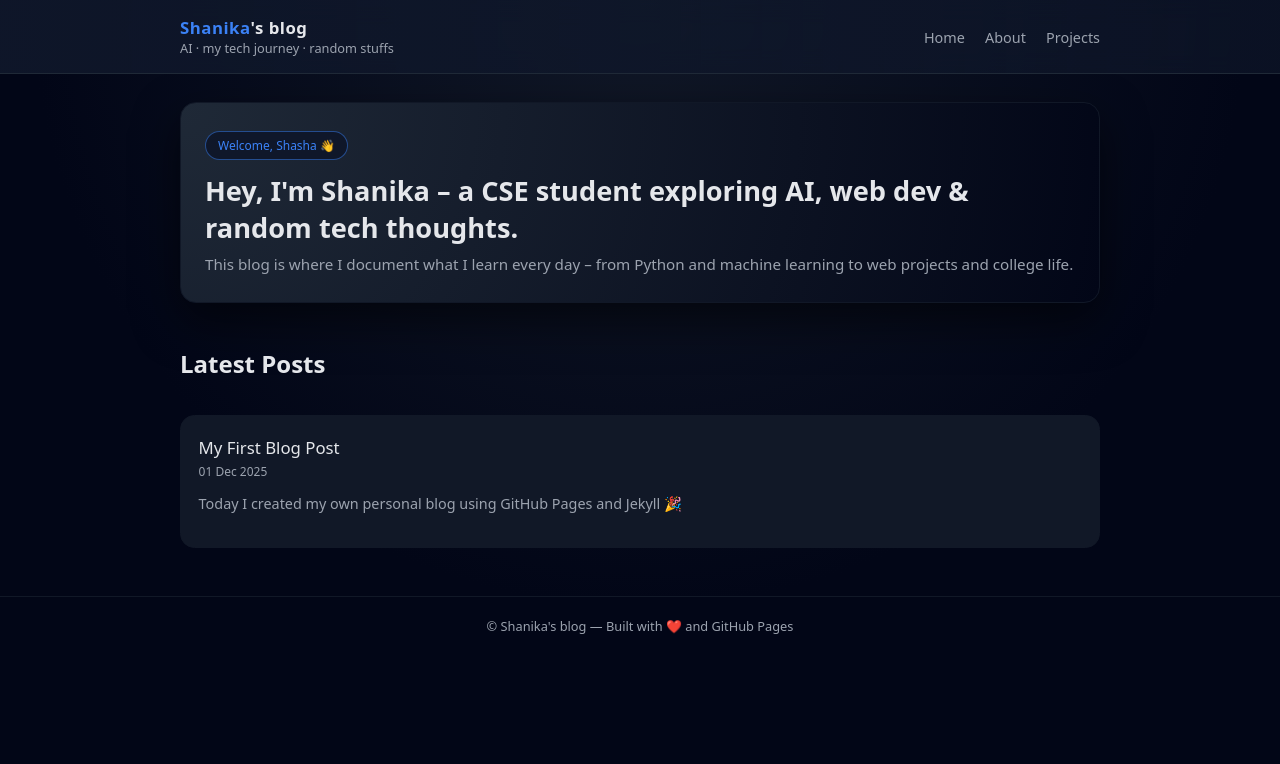
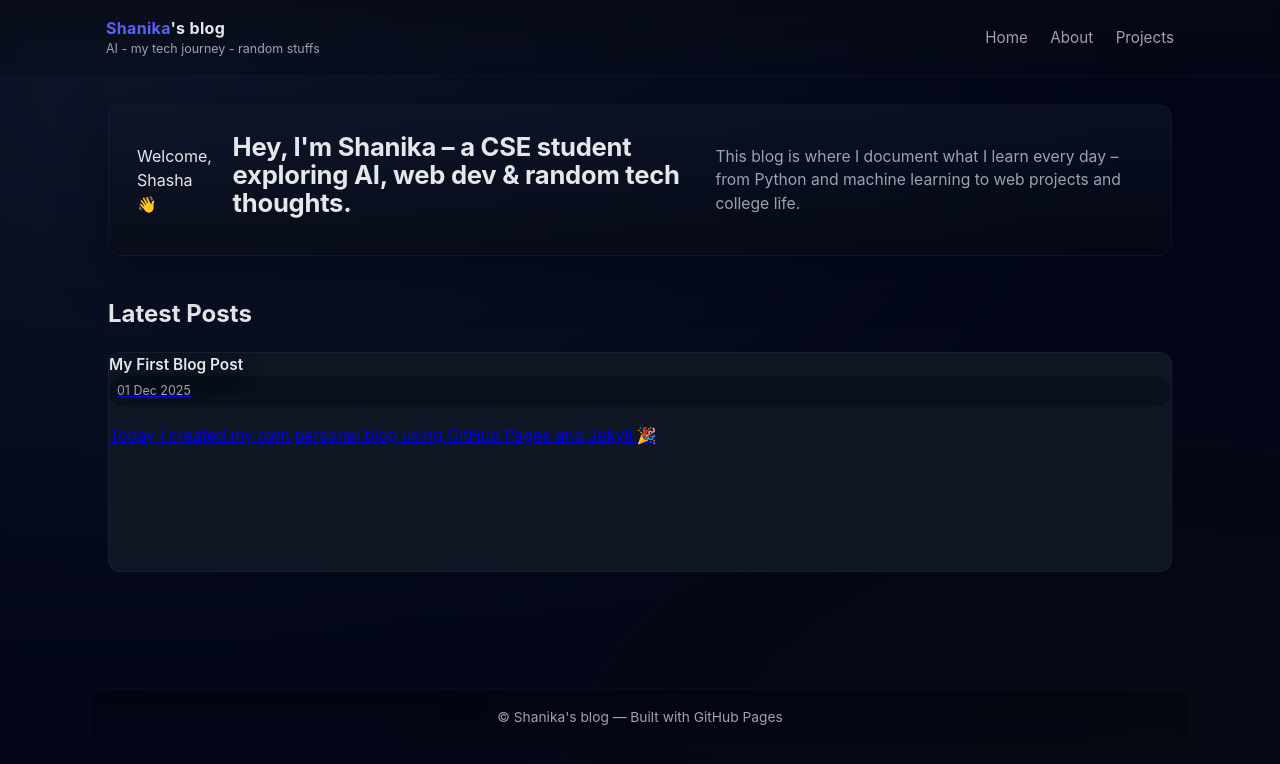
Before and after one commit to shanikashameems/shanikashameems.github.io, a Jekyll site: the page built from index.md, in a window 1280 px wide. Shown: the top 764 px of the page. Built offline with Jekyll 4.4.1, drawn with Linux system fonts in a browser that asks for light colours.

Commit message:
Update default.html

```diff
--- a/_layouts/default.html
+++ b/_layouts/default.html
@@ -2,180 +2,297 @@
 <html lang="en">
 <head>
   <meta charset="UTF-8" />
-  <title>{{ page.title }} | {{ site.title }}</title>
+  <title>{{ page.title | default: "Home" }} | {{ site.title }}</title>
   <meta name="viewport" content="width=device-width, initial-scale=1.0" />
+  <meta name="description" content="{{ site.description }}">
   <style>
-    :root {
-      --bg: #050710;
-      --bg-alt: #0b1020;
-      --accent: #3b82f6; /* blue */
+    :root{
+      --bg-0: #020617;
+      --bg-1: #0b1020;
+      --card: #0f1724;
+      --muted: #9ca3af;
       --text: #e5e7eb;
-      --muted: #9ca3af;
-      --card: #111827;
+      --accent: linear-gradient(90deg,#3b82f6,#7c3aed);
+      --accent-solid: #3b82f6;
+      --glass: rgba(255,255,255,0.03);
     }
-    * { box-sizing: border-box; }
-    body {
-      margin: 0;
-      font-family: system-ui, -apple-system, BlinkMacSystemFont, "Segoe UI", sans-serif;
-      background: radial-gradient(circle at top, #111827 0, #020617 55%);
-      color: var(--text);
-      min-height: 100vh;
+
+    *{box-sizing:border-box}
+    html,body{height:100%}
+    body{
+      margin:0;
+      font-family: Inter, ui-sans-serif, system-ui, -apple-system, "Segoe UI", Roboto, "Helvetica Neue", Arial;
+      background: radial-gradient(1000px 600px at 10% 10%, rgba(15,23,42,0.85), transparent),
+                  radial-gradient(800px 500px at 90% 90%, rgba(7,10,18,0.85), transparent),
+                  var(--bg-0);
+      color:var(--text);
+      -webkit-font-smoothing:antialiased;
+      -moz-osx-font-smoothing:grayscale;
+      min-height:100vh;
+      line-height:1.5;
     }
-    header {
-      border-bottom: 1px solid #1f2937;
-      position: sticky;
-      top: 0;
-      backdrop-filter: blur(12px);
-      background: linear-gradient(to right, rgba(15,23,42,0.95), rgba(15,23,42,0.7));
-      z-index: 10;
+
+    /* header */
+    header{
+      position:sticky;
+      top:0;
+      z-index:50;
+      backdrop-filter: blur(8px) saturate(120%);
+      background: linear-gradient(180deg, rgba(8,10,16,0.6), rgba(8,10,16,0.35));
+      border-bottom:1px solid rgba(255,255,255,0.03);
     }
-    .nav {
-      max-width: 960px;
-      margin: 0 auto;
-      padding: 1rem 1.25rem;
-      display: flex;
-      align-items: center;
-      justify-content: space-between;
-      gap: 1rem;
+    .nav{
+      max-width:1100px;
+      margin:0 auto;
+      padding:16px;
+      display:flex;
+      align-items:center;
+      justify-content:space-between;
+      gap:12px;
     }
-    .brand {
-      font-weight: 700;
-      letter-spacing: 0.03em;
-      font-size: 1.05rem;
+    .brand{
+      display:flex;
+      flex-direction:column;
     }
-    .brand span {
-      color: var(--accent);
+    .brand .name{
+      font-weight:700;
+      letter-spacing:0.02em;
+      font-size:1rem;
     }
-    .tagline {
-      font-size: .8rem;
-      color: var(--muted);
+    .brand .name span{
+      background: -webkit-linear-gradient(90deg,#3b82f6,#7c3aed);
+      -webkit-background-clip: text;
+      -webkit-text-fill-color: transparent;
     }
-    .nav-links a {
-      margin-left: 1rem;
-      font-size: .9rem;
-      text-decoration: none;
-      color: var(--muted);
+    .tagline{
+      font-size:.78rem;
+      color:var(--muted);
     }
-    .nav-links a:hover {
-      color: var(--accent);
+    nav.nav-links a{
+      margin-left:18px;
+      text-decoration:none;
+      color:var(--muted);
+      font-size:.95rem;
+      transition: color .18s ease, transform .12s ease;
     }
-    main {
-      max-width: 960px;
-      margin: 0 auto;
-      padding: 1.75rem 1.25rem 3rem;
-      display: grid;
-      gap: 1.5rem;
+    nav.nav-links a:hover{ color:var(--accent-solid); transform: translateY(-2px); }
+
+    /* main container */
+    main{
+      max-width:1100px;
+      margin: 28px auto;
+      padding: 0 18px 80px;
+      display:grid;
+      gap:20px;
     }
-    .hero {
-      padding: 1.75rem 1.5rem;
-      border-radius: 1rem;
-      background: radial-gradient(circle at top left, #1f2937, #020617);
-      border: 1px solid #111827;
-      box-shadow: 0 18px 45px rgba(0,0,0,.55);
+
+    /* hero */
+    .hero{
+      display:flex;
+      gap:20px;
+      align-items:center;
+      padding:28px;
+      border-radius:14px;
+      background: linear-gradient(180deg, rgba(15,23,42,0.6), rgba(8,10,16,0.45));
+      border:1px solid rgba(255,255,255,0.03);
+      box-shadow: 0 18px 45px rgba(2,6,23,0.6);
+      overflow:hidden;
+      position:relative;
     }
-    .hero h1 {
-      margin: 0 0 .5rem;
-      font-size: 1.7rem;
+    .hero .left{
+      flex:1 1 480px;
     }
-    .hero p {
-      margin: 0;
-      color: var(--muted);
-      font-size: .95rem;
+    .hero h1{
+      margin:0 0 10px 0;
+      font-size:1.6rem;
+      line-height:1.1;
+      letter-spacing: -0.01em;
     }
-    .pill {
-      display: inline-flex;
-      align-items: center;
-      gap: .4rem;
-      padding: .3rem .75rem;
-      border-radius: 999px;
-      border: 1px solid rgba(59,130,246,.5);
-      background: rgba(15,23,42,.9);
-      font-size: .75rem;
-      color: var(--accent);
-      margin-bottom: .75rem;
+    .hero p{ margin:0; color:var(--muted); font-size:.98rem; max-width:68ch; }
+
+    /* sleek animated tech badge (replaces welcome pill) */
+    .tech-badge{
+      display:inline-grid;
+      grid-auto-flow:column;
+      gap:10px;
+      align-items:center;
+      padding:8px 12px;
+      border-radius:999px;
+      font-size:.82rem;
+      background: linear-gradient(90deg, rgba(255,255,255,0.02), rgba(255,255,255,0.01));
+      border:1px solid rgba(255,255,255,0.03);
+      color:var(--muted);
+      width:max-content;
+      margin-bottom:12px;
+      animation: floatBadge 6s ease-in-out infinite;
     }
-    .posts {
-      display: grid;
-      gap: 1rem;
+    .tech-dot{
+      width:10px; height:10px; border-radius:50%;
+      background: linear-gradient(90deg,#3b82f6,#7c3aed);
+      box-shadow:0 6px 18px rgba(60,115,255,0.14);
     }
-   .post-card {
-  padding: 1.25rem 1.1rem;
-  border-radius: .9rem;
-  background: var(--card);
-  border: 1px solid #111827;
-  transition: transform .25s ease, box-shadow .25s ease, border-color .25s ease, opacity .25s ease;
-  opacity: 0;
-  transform: translateY(15px);
-  animation: fadeUp 0.6s ease forwards;
-}
+    @keyframes floatBadge {
+      0% { transform: translateY(0); }
+      50% { transform: translateY(-6px); }
+      100% { transform: translateY(0); }
+    }
 
-.post-card:nth-child(1) { animation-delay: 0.1s; }
-.post-card:nth-child(2) { animation-delay: 0.2s; }
-.post-card:nth-child(3) { animation-delay: 0.3s; }
+    /* right side decorative */
+    .hero .visual{
+      width:220px;
+      height:120px;
+      border-radius:12px;
+      background: linear-gradient(135deg, rgba(60,115,246,0.12), rgba(124,58,237,0.06));
+      border:1px solid rgba(255,255,255,0.02);
+      display:flex;
+      align-items:center;
+      justify-content:center;
+      position:relative;
+      overflow:hidden;
+    }
+    .grid-dot{
+      position:absolute;
+      width:6px; height:6px; border-radius:2px; opacity:.55;
+      background:rgba(255,255,255,0.03);
+    }
+    /* subtle moving line */
+    .visual:before{
+      content:'';
+      position:absolute;
+      left:-40%;
+      top:-20%;
+      width:180%;
+      height:120%;
+      background: linear-gradient(90deg, rgba(59,130,246,0.08), rgba(124,58,237,0.06), transparent);
+      transform: rotate(20deg);
+      animation: sweep 10s linear infinite;
+    }
+    @keyframes sweep { to { transform: rotate(20deg) translateX(12%); } }
 
-@keyframes fadeUp {
-  to {
-    opacity: 1;
-    transform: translateY(0);
-  }
-}
+    /* posts feed styled like instagram feed */
+    .posts-grid{
+      display:grid;
+      grid-template-columns: repeat(4, 1fr);
+      gap:14px;
+    }
+    /* responsive grid */
+    @media (max-width:1100px){ .posts-grid{ grid-template-columns: repeat(3,1fr);} }
+    @media (max-width:760px){ .posts-grid{ grid-template-columns: repeat(2,1fr);} }
+    @media (max-width:420px){ .posts-grid{ grid-template-columns: repeat(1,1fr);} }
 
-.post-card:hover {
-  transform: translateY(-3px) scale(1.02);
-  border-color: var(--accent);
-  box-shadow: 0 16px 35px rgba(15,23,42,.8);
-}
+    .post-card{
+      border-radius:12px;
+      overflow:hidden;
+      background:var(--card);
+      border:1px solid rgba(255,255,255,0.03);
+      display:flex;
+      flex-direction:column;
+      transition: transform .28s cubic-bezier(.2,.9,.3,1), box-shadow .28s ease;
+      cursor:pointer;
+      min-height:220px;
+      position:relative;
+    }
 
-    .post-card:hover {
-      transform: translateY(-3px);
-      border-color: var(--accent);
-      box-shadow: 0 16px 35px rgba(15,23,42,.8);
+    .post-visual{
+      background: linear-gradient(135deg, rgba(59,130,246,0.08), rgba(124,58,237,0.06));
+      flex: 0 0 0;
+      padding-top:100%; /* square by using padding-top trick */
+      position:relative;
     }
-    .post-card a {
-      text-decoration: none;
-      color: var(--text);
+
+    /* image placeholder or real image */
+    .post-visual img{
+      position:absolute;
+      top:0; left:0; right:0; bottom:0;
+      width:100%; height:100%;
+      object-fit:cover;
+      display:block;
     }
-    .post-title {
-      font-size: 1.05rem;
-      margin-bottom: .2rem;
+
+    .post-overlay{
+      position:absolute;
+      left:8px; right:8px;
+      bottom:8px;
+      display:flex;
+      justify-content:space-between;
+      gap:8px;
+      align-items:flex-end;
+      pointer-events:none;
     }
-    .post-meta {
-      font-size: .75rem;
-      color: var(--muted);
-      margin-bottom: .45rem;
+    .post-title{
+      pointer-events:none;
+      font-weight:600;
+      color:var(--text);
+      font-size:.96rem;
+      text-shadow: 0 6px 20px rgba(3,7,18,0.6);
+      margin:0;
+      max-width:80%;
     }
-    .post-excerpt {
-      font-size: .9rem;
-      color: var(--muted);
+    .post-meta{
+      font-size:.78rem;
+      color:var(--muted);
+      background: rgba(0,0,0,0.25);
+      padding:6px 8px;
+      border-radius:999px;
+      pointer-events:none;
     }
-    footer {
-      border-top: 1px solid #111827;
-      padding: 1.25rem;
-      text-align: center;
-      font-size: .8rem;
-      color: var(--muted);
-      background: #020617;
+
+    .post-body{
+      padding:12px;
+      display:block;
+      color:var(--muted);
+      font-size:.9rem;
     }
-    @media (max-width: 640px) {
-      .nav { flex-direction: column; align-items: flex-start; }
-      .nav-links { width: 100%; display: flex; justify-content: flex-start; }
-      .nav-links a { margin-left: 0; margin-right: 1rem; }
-      .hero h1 { font-size: 1.4rem; }
+
+    .post-card:hover{
+      transform: translateY(-8px) scale(1.02);
+      box-shadow: 0 28px 60px rgba(2,6,23,0.6);
     }
+
+    /* small page header for subpages */
+    .page-header{
+      padding:18px;
+      border-radius:12px;
+      background: linear-gradient(180deg, rgba(12,15,22,0.5), rgba(6,8,12,0.2));
+      border:1px solid rgba(255,255,255,0.03);
+      display:flex;
+      gap:14px;
+      align-items:center;
+      justify-content:space-between;
+    }
+    .page-header h2{ margin:0; font-size:1.15rem; }
+    .muted{ color:var(--muted); font-size:.95rem; }
+
+    footer{
+      max-width:1100px;
+      margin:36px auto 80px;
+      padding:18px;
+      border-radius:10px;
+      text-align:center;
+      color:var(--muted);
+      font-size:.86rem;
+      border:1px solid rgba(255,255,255,0.02);
+      background: linear-gradient(180deg, rgba(0,0,0,0.15), rgba(0,0,0,0.06));
+    }
+
+    /* utility */
+    .container{ max-width:1100px; margin:0 auto; padding:0 18px; }
+
   </style>
 </head>
 <body>
   <header>
     <div class="nav">
-      <div>
-        <div class="brand"><span>Shanika</span>'s blog</div>
-        <div class="tagline">AI · my tech journey · random stuffs</div>
+      <div class="brand">
+        <div class="name"><span>Shanika</span>'s blog</div>
+        <div class="tagline">{{ site.description }}</div>
       </div>
-     <nav class="nav-links">
-      <a href="{{ '/' | relative_url }}">Home</a>
-      <a href="{{ '/about' | relative_url }}">About</a>
-      <a href="{{ '/projects' | relative_url }}">Projects</a>
-    </nav>
+
+      <nav class="nav-links" aria-label="primary">
+        <a href="{{ '/' | relative_url }}">Home</a>
+        <a href="{{ '/about' | relative_url }}">About</a>
+        <a href="{{ '/projects' | relative_url }}">Projects</a>
+      </nav>
     </div>
   </header>
 
@@ -184,7 +301,7 @@
   </main>
 
   <footer>
-    © {{ site.title }} — Built with ❤️ and GitHub Pages
+    © {{ site.title }} — Built with GitHub Pages
   </footer>
 </body>
 </html>
```
